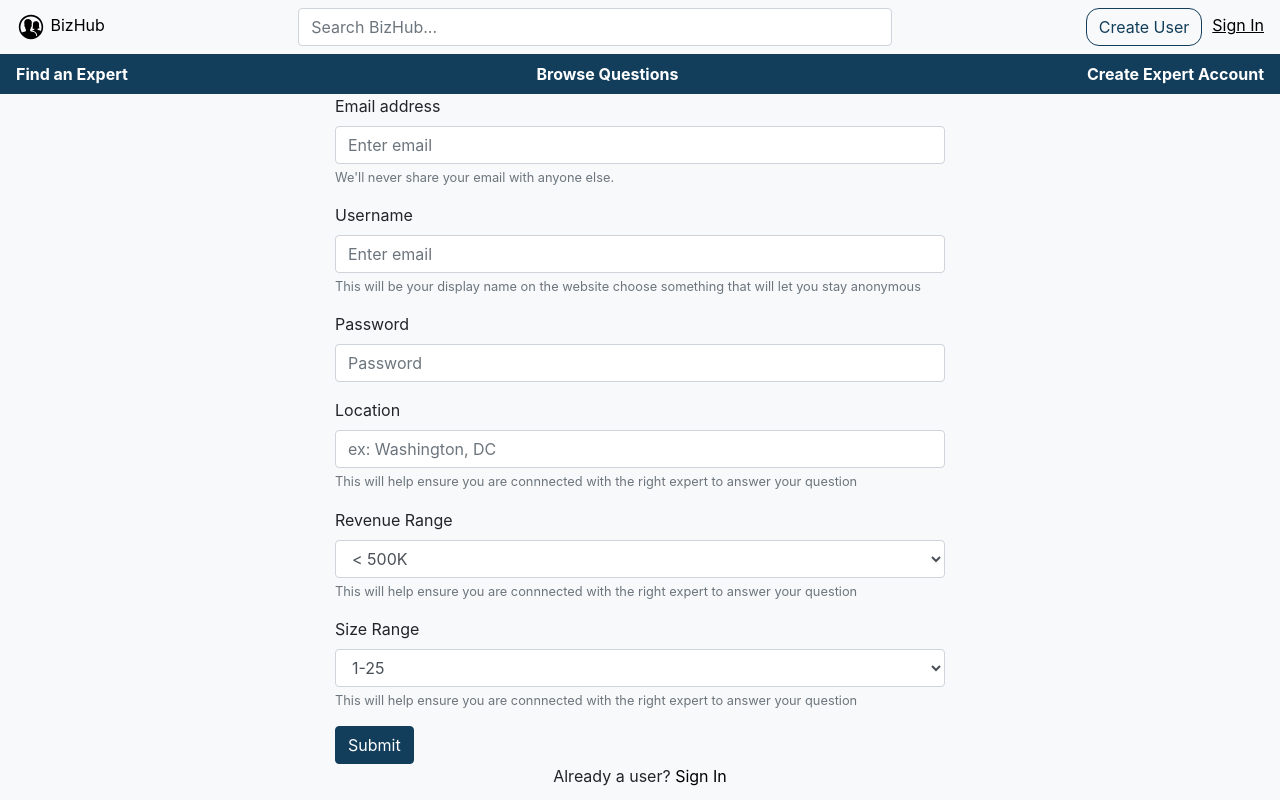
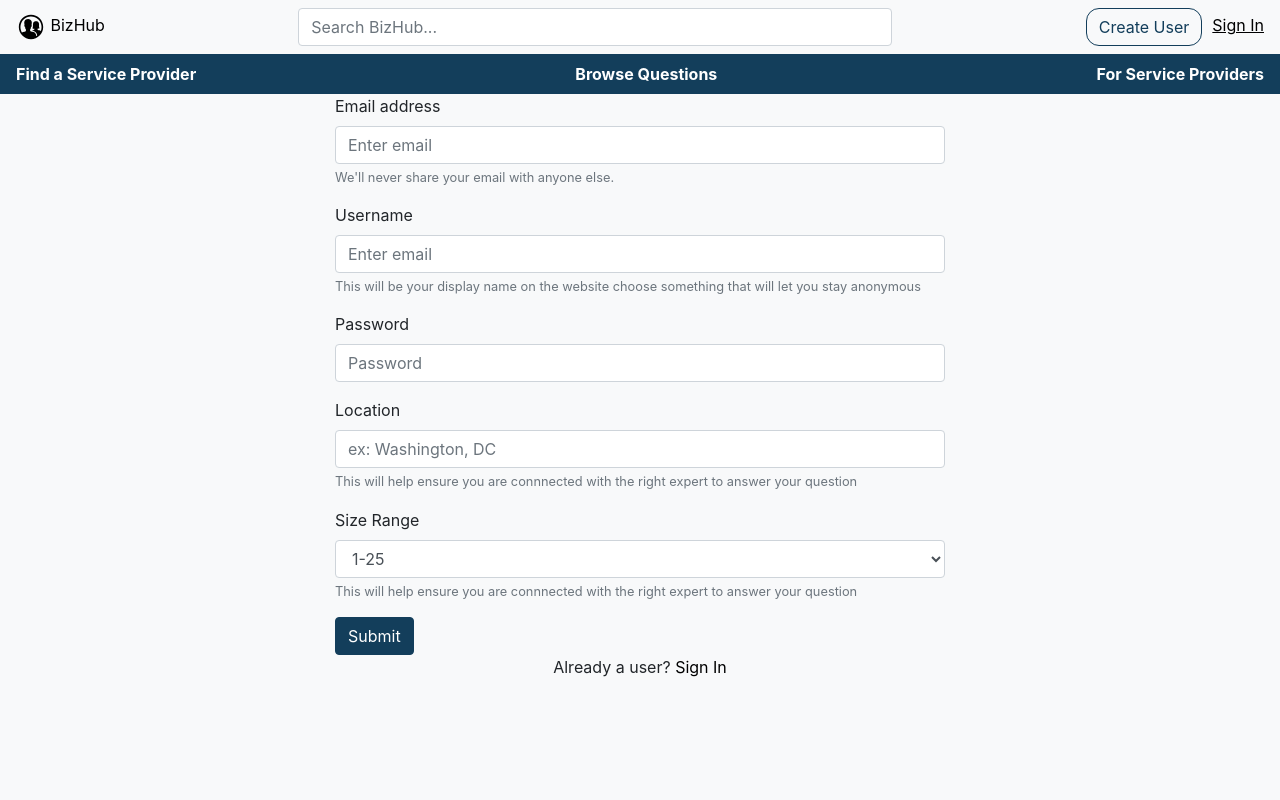
Before and after one commit to jb5595/git-todo, a React (Create React App) app in the folder Documents/Mod-5-final-project-frontend/mod-5-final-project-frontend/: page /create_user in a window 1280 px wide. Built offline with nearby package versions, Linux system fonts and the light colour scheme.

Commit message:
added service provider landing page

```diff
--- a/Documents/Mod-5-final-project-frontend/mod-5-final-project-frontend/src/App.css
+++ b/Documents/Mod-5-final-project-frontend/mod-5-final-project-frontend/src/App.css
@@ -558,6 +558,10 @@
   margin-top: -10px;
   color: grey;
 }
+.homepage-link{
+  color:#133e5b;
+  text-decoration: underline;
+}
 @keyframes App-logo-spin {
   from {
     transform: rotate(0deg);
--- a/Documents/Mod-5-final-project-frontend/mod-5-final-project-frontend/src/App.js
+++ b/Documents/Mod-5-final-project-frontend/mod-5-final-project-frontend/src/App.js
@@ -12,6 +12,7 @@ import ExpertIndex from "./containers/ExpertIndex"
 import SiteWideSearchResults from './containers/SiteWideSearchResults'
 import CreateExpertAccountPage from "./containers/CreateExpertAccountPage"
 import ReviewForm from "./containers/ReviewForm"
+import ServiceProviderLanding from "./containers/ServiceProviderLanding"
 import { connect } from "react-redux"
 import * as actions from "./actions/CurrentUserActions"
 
@@ -82,6 +83,9 @@ class App extends Component {
             let expert_id = props.match.params.expert_id
             return <ReviewForm {...props} expert_id = {expert_id} />
           }}/>
+          <Route path = "/service_providers" render = { (props) =>{
+            return <ServiceProviderLanding/>
+          }}/>
 
 
         </div>
--- a/Documents/Mod-5-final-project-frontend/mod-5-final-project-frontend/src/components/NavBar.js
+++ b/Documents/Mod-5-final-project-frontend/mod-5-final-project-frontend/src/components/NavBar.js
@@ -24,10 +24,10 @@ class NavBar extends React.Component{
           </div>
         </nav>
         <nav className="navbar sub-nav navbar-dark bg-dark">
-          <Link to = "/experts">Find an Expert</Link>
+          <Link to = "/experts">Find a Service Provider</Link>
           <Link to = "/questions">Browse Questions</Link>
           {this.props.currentUser? null :
-          <Link to = "/create_expert_profile"> Create Expert Account</Link>}
+          <Link to = "/service_providers"> For Service Providers</Link>}
         </nav>
       </React.Fragment>
     )
--- a/Documents/Mod-5-final-project-frontend/mod-5-final-project-frontend/src/containers/AnswerUpvoteContainer.js
+++ b/Documents/Mod-5-final-project-frontend/mod-5-final-project-frontend/src/containers/AnswerUpvoteContainer.js
@@ -9,8 +9,6 @@ class AnswerUpvoteContainer extends React.Component {
   constructor(props){
     super(props)
     let hasUpvoted = this.hasUpvoted()
-
-    console.log(hasUpvoted)
     this.state = {
       hasUpvoted:hasUpvoted,
     }
--- a/Documents/Mod-5-final-project-frontend/mod-5-final-project-frontend/src/containers/CreateUserPage.js
+++ b/Documents/Mod-5-final-project-frontend/mod-5-final-project-frontend/src/containers/CreateUserPage.js
@@ -11,7 +11,6 @@ class CreateUserPage extends React.Component{
         user_name: null,
         email: null,
         password: null,
-        revenue_range: "< 500K",
         size_range: "1-25",
         location: null
       },
@@ -48,18 +47,7 @@ class CreateUserPage extends React.Component{
             <input onChange = {this.handleChange} type="text" name = "location" className="form-control" placeholder="ex: Washington, DC"/>
             <small className="form-text text-muted">This will help ensure you are connnected with the right expert to answer your question</small>
           </div>
-          <div className="form-group">
-            <label htmlFor="revenue_range">Revenue Range</label>
-            <select onChange = {this.handleChange} className="form-control" name = "revenue_range">
-              <option>{'< 500K'}</option>
-              <option>{'500k – 1MM'}</option>
-              <option>{"1MM – 2.5MM"}</option>
-              <option>{"2.5MM – 5MM"}</option>
-              <option>{"5MM – 10MM"}</option>
-              <option>{"10MM+"}</option>
-            </select>
-            <small className="form-text text-muted">This will help ensure you are connnected with the right expert to answer your question</small>
-          </div>
+
           <div className="form-group">
             <label htmlFor="size-range">Size Range</label>
             <select onChange = {this.handleChange} className="form-control" name = "size_range">
--- a/Documents/Mod-5-final-project-frontend/mod-5-final-project-frontend/src/containers/HomePage.js
+++ b/Documents/Mod-5-final-project-frontend/mod-5-final-project-frontend/src/containers/HomePage.js
@@ -9,7 +9,7 @@ class HomePage extends React.Component{
           <div className="hero-text">
             <h1>Smart Business Decisions Start Here</h1>
             <div>
-              <Link to = "/experts"><button className = "btn btn-primary">Browse Experts</button></Link>
+              <Link to = "/experts"><button className = "btn btn-primary">Find a Service Provider</button></Link>
               <Link to = "/questions"><button className = "btn btn-primary">Browse Questions</button></Link>
             </div>
           </div>
@@ -17,6 +17,16 @@ class HomePage extends React.Component{
         <div className = "grey-top-bar">
         </div>
         <div className = "about-subsection">
+        <div className = "row">
+          <div className = "offset-3" >
+            Use Bizhub to make the right decisons to grow your business and connect with leading Business Services Providers.
+            <br/>
+            Want to post a question? <Link className = "homepage-link" to = "/create_user">Create an Account </Link> or
+            <Link className = "homepage-link" to = "/login"> Sign In </Link>
+            <br/><br/><br/>
+
+          </div>
+        </div>
           <div className = "row">
             <div className = "offset-3 offset-md-1" >
               <img
--- /dev/null
+++ b/Documents/Mod-5-final-project-frontend/mod-5-final-project-frontend/src/containers/ServiceProviderLanding.js
@@ -0,0 +1,34 @@
+import React from "react"
+import { Link } from 'react-router-dom';
+
+class ServiceProviderLanding extends React.Component{
+  render(){
+    return(
+      <div className = "home-page">
+        <div className="hero-image">
+          <div className="hero-text">
+            <h1>Establish your brand and manage your online reputation</h1>
+            <Link to = "/create_expert_profile"><button className = "btn btn-primary">Create Your Account</button></Link>
+
+          </div>
+        </div>
+        <div className = "grey-top-bar">
+        </div>
+        <div className = "about-subsection">
+        <div className = "row">
+          <div className = "offset-3" >
+            Get your company in front of all of users in 20 minutes or less and start growing your client-base.
+
+            <br/><br/>
+            <br/><br/><br/>
+
+          </div>
+        </div>
+
+        </div>
+      </div>
+    )
+  }
+}
+
+export default ServiceProviderLanding
```
